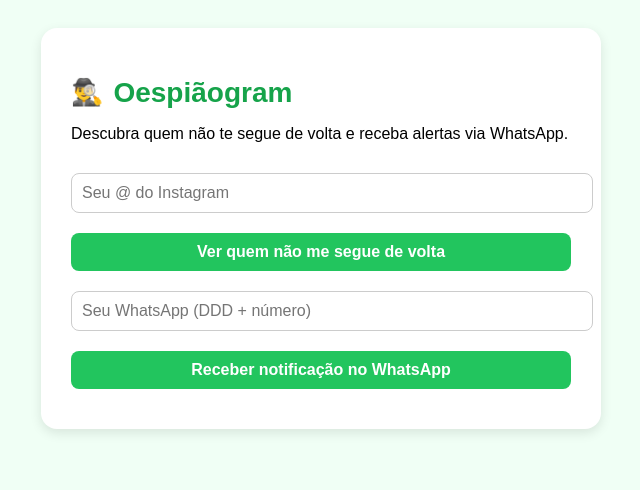
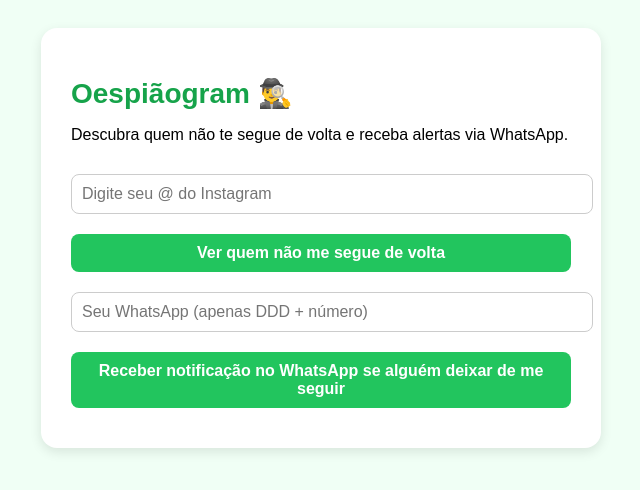
Before and after one commit to geovannijp/oespiaogram, a website: page public/index.html in a window 1280 px wide. Shown: the whole page, without its empty margins (319-959 px from the left). Drawn offline with Linux system fonts and the light colour scheme; a script that the page names is missing.

Commit message:
Update 2111 index.html

```diff
--- a/public/index.html
+++ b/public/index.html
@@ -26,9 +26,6 @@
         color: #16a34a;
         font-size: 28px;
         margin-bottom: 5px;
-        display: flex;
-        align-items: center;
-        gap: 10px;
       }
 
       p {
@@ -60,27 +57,33 @@
       ul {
         margin-top: 10px;
       }
-
-      .emoji {
-        font-size: 26px;
-      }
     </style>
   </head>
 
   <body>
     <div class="container">
-      <h1><span class="emoji">🕵️‍♂️</span> Oespiãogram</h1>
+      <h1>Oespiãogram 🕵️‍♂️</h1>
       <p>Descubra quem não te segue de volta e receba alertas via WhatsApp.</p>
 
-      <input type="text" id="username" placeholder="Seu @ do Instagram" />
+      <input
+        type="text"
+        id="usernameInput"
+        placeholder="Digite seu @ do Instagram"
+      />
       <button id="checkBtn">Ver quem não me segue de volta</button>
 
       <div id="resultArea"></div>
 
-      <input type="text" id="whatsapp" placeholder="Seu WhatsApp (DDD + número)" />
-      <button id="notifyBtn">Receber notificação no WhatsApp</button>
+      <input
+        type="text"
+        id="whatsappInput"
+        placeholder="Seu WhatsApp (apenas DDD + número)"
+      />
+      <button id="notifyBtn">
+        Receber notificação no WhatsApp se alguém deixar de me seguir
+      </button>
     </div>
 
-    <script src="scan.js"></script>
+    <script type="module" src="scan.js"></script>
   </body>
 </html>
```
